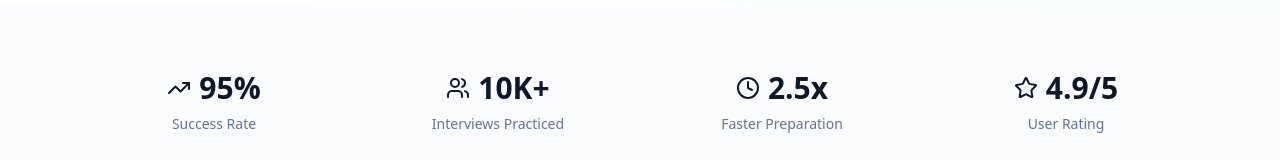
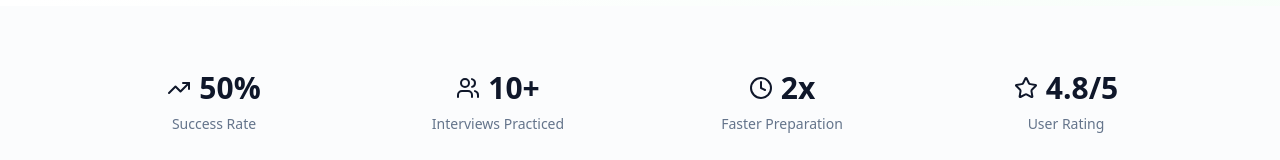
Before and after one commit to krrishivk2k/kars-interview-ai, a Next.js app: page / in a window 1280 px wide. Shown: the part 760-920 px from the top of the page. Built offline with nearby package versions, Linux system fonts and the light colour scheme; no server answers.

Commit message:
Fixed landing page

```diff
--- a/src/components/landing-page.tsx
+++ b/src/components/landing-page.tsx
@@ -61,10 +61,10 @@ const features = [
 ]
 
 const stats = [
-    { number: "95%", label: "Success Rate", icon: TrendingUp },
-    { number: "10K+", label: "Interviews Practiced", icon: Users },
-    { number: "2.5x", label: "Faster Preparation", icon: Clock },
-    { number: "4.9/5", label: "User Rating", icon: Star }
+    { number: "50%", label: "Success Rate", icon: TrendingUp },
+    { number: "10+", label: "Interviews Practiced", icon: Users },
+    { number: "2x", label: "Faster Preparation", icon: Clock },
+    { number: "4.8/5", label: "User Rating", icon: Star }
 ]
 
 export default function LandingPage() {
```
